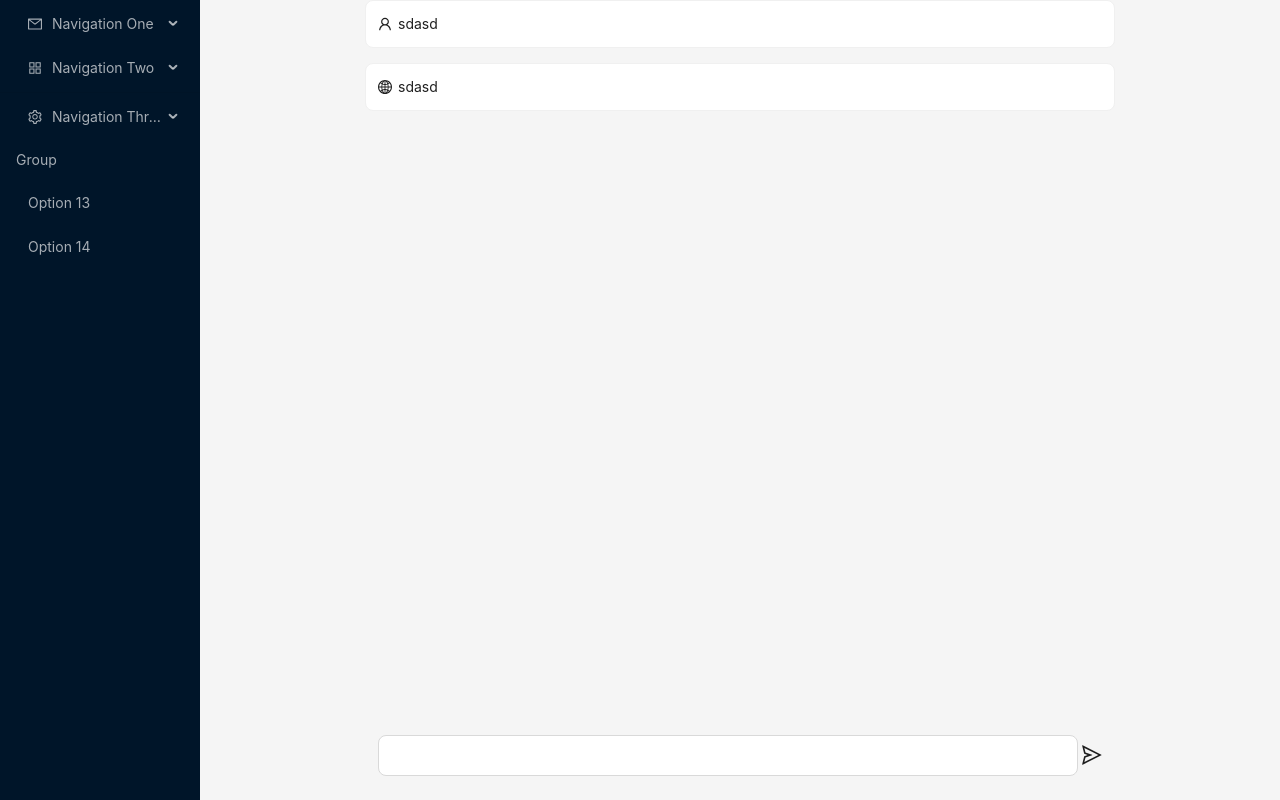
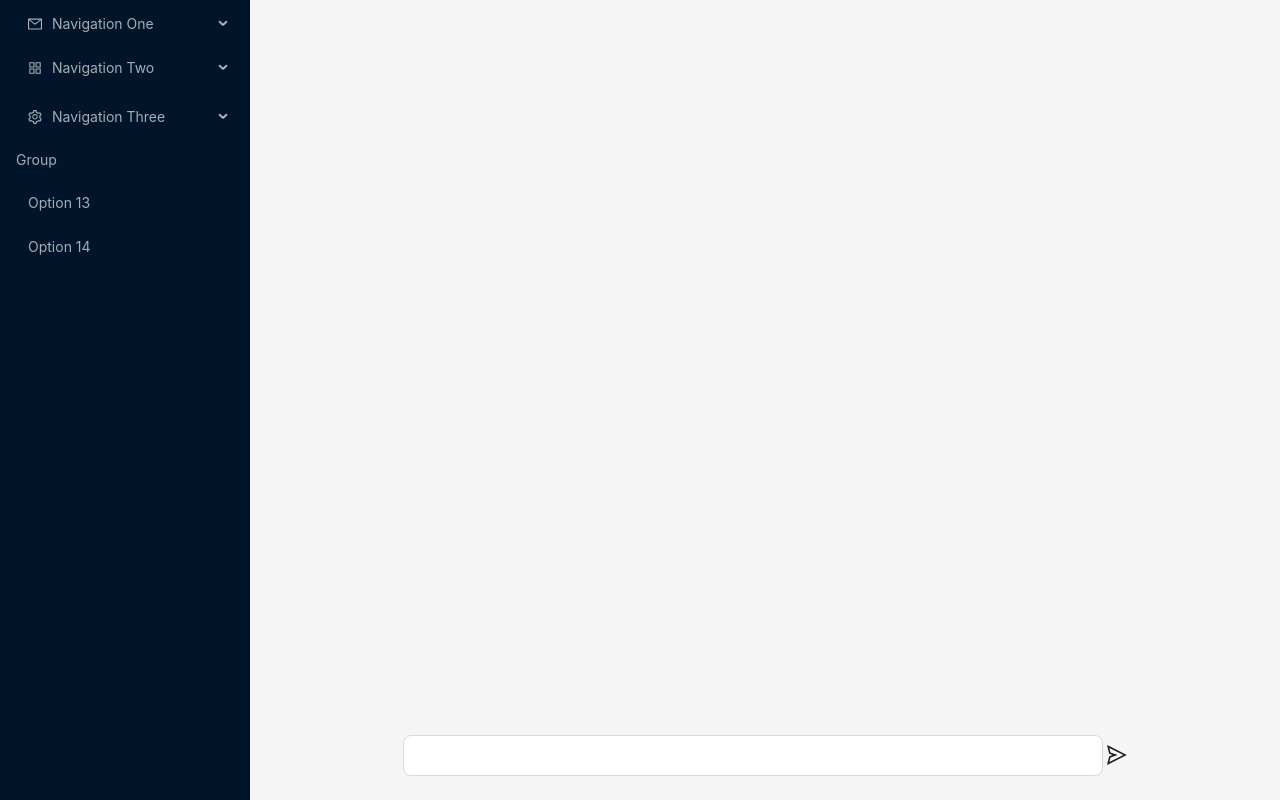
Before and after one commit to Cyberbolt/GPTLink, a React (Create React App) app in the folder gptlink_gui/: page / in a window 1280 px wide. Built offline with nearby package versions, Linux system fonts and the light colour scheme; the HTML template or start-up script is replaced by a standard one.

Commit message:
Conversations are supported, streaming is not yet supported.

```diff
--- a/gptlink_gui/package.json
+++ b/gptlink_gui/package.json
@@ -7,6 +7,7 @@
     "@testing-library/react": "^13.4.0",
     "@testing-library/user-event": "^13.5.0",
     "antd": "^5.3.1",
+    "axios": "^1.3.4",
     "react": "^18.2.0",
     "react-dom": "^18.2.0",
     "react-scripts": "5.0.1",
--- a/gptlink_gui/src/App.jsx
+++ b/gptlink_gui/src/App.jsx
@@ -1,7 +1,7 @@
 import Home from './components/home/Home'
 
 function App() {
-  return (Home);
+  return Home()
 }
 
 export default App;
--- /dev/null
+++ b/gptlink_gui/src/components/config/config.jsx
@@ -0,0 +1 @@
+export const URL = 'http://127.0.0.1:8000'
--- a/gptlink_gui/src/components/home/Home.jsx
+++ b/gptlink_gui/src/components/home/Home.jsx
@@ -1,7 +1,10 @@
+import { useState } from 'react'
 import { Layout, Menu, Input } from 'antd'
 import { MailOutlined, SettingOutlined, AppstoreOutlined, SendOutlined} from '@ant-design/icons'
+import axios from 'axios'
 
-import ChatBox from '../tools/Chat'
+import { ChatBox} from '../tools/Chat'
+import { URL } from '../config/config'
 
 
 function getItem(label, key, icon, children, type) {
@@ -40,11 +43,62 @@ const { TextArea } = Input;
 
 const { Header, Content, Footer, Sider } = Layout
 
-const Home =
+
+function Home() {
+  // Questions for storing input.
+  const [question, setQuestion] = useState('')
+
+  // Used to render the dialog list.
+  let dialogues = []
+  const [listItems, setListItems] = useState(
+    dialogues.map(dialogue =>
+      <ChatBox role={dialogue.role} content={dialogue.content} />
+    )
+  )
+
+  const getChat = () => {
+
+    // rendering problem
+    dialogues.push({'role': 'user', 'content': question})
+    setListItems(
+      dialogues.map(dialogue =>
+        <ChatBox role={dialogue.role} content={dialogue.content} />
+      )
+    )
+
+    axios({
+        method: 'patch',
+        url: URL + '/api/conversation/chat_stream',
+        data: JSON.stringify({
+          'question': question
+        }),
+        headers:{
+          'Content-Type': 'application/json'
+        },
+        responseType: 'stream',
+    })
+    .then((response) => {
+      dialogues.push({'role': 'assistant', 'content': response.data})
+      // render answer
+      setListItems(
+        dialogues.map(dialogue =>
+          <ChatBox role={dialogue.role} content={dialogue.content} />
+        )
+      )
+
+    })
+
+  }
+
+  const handleQuestionChange = (event) => {
+    setQuestion(event.target.value)
+  }
+
+  return (
     <>
       <Layout style={{ height: '100vh'}}>
 
-        <Sider style={{ width: '250px' }}>
+        <Sider width={ '250px' }>
             <Menu
                 mode="inline"
                 theme="dark"
@@ -57,25 +111,32 @@ const Home =
 
             <Content style={{ margin: '0 16px' }}>
               <div style={{ width: '750px', margin: '0 auto'}}>
-                <ChatBox role="user" content="sdasd" />
-                <ChatBox role="assistant" content="sdasd" />
+                {listItems}
+                {/* <ChatBox role="user" content="sdasd" />
+                <ChatBox role="assistant" content="sdasd" /> */}
               </div>
             </Content>
 
             <Footer style={{ margin: '0 16px', textAlign: 'center' }}>
               <div style={{ width: '750px', margin: '0 auto'}}>
                   <TextArea
+                    value={question}
+                    onChange={handleQuestionChange}
                     autoSize={{ minRows: 1, maxRows: 8 }}
                     size="large"
                     style={{ width: '700px', marginLeft: 0}}
                   />
                   &nbsp;
-                  <SendOutlined style={{ fontSize: '20px', marginBottom: '11px' }} />
+                  <span onClick={getChat} >
+                    <SendOutlined style={{ fontSize: '20px', marginBottom: '11px' }} />
+                  </span>
               </div>
             </Footer>
         </Layout>
 
       </Layout>
     </>
+  )
+}
 
 export default Home
--- a/gptlink_gui/src/components/tools/Chat.jsx
+++ b/gptlink_gui/src/components/tools/Chat.jsx
@@ -7,7 +7,8 @@ let choice = {
     'assistant': <GlobalOutlined style={{ marginRight: '6px' }} />
 }
 
-function ChatBox({ role, content }) {
+export function ChatBox({ role, content }) {
+    // Generate dialog
     return (
         <Card size="small" style={{ marginBottom: '15px' }}>
             {choice[role]}
@@ -15,6 +16,3 @@ function ChatBox({ role, content }) {
         </Card>
     );
   }
-
-
-export default ChatBox
```
Also changed, not shown: 2 other files (tests, documents, lock files or other folders).
